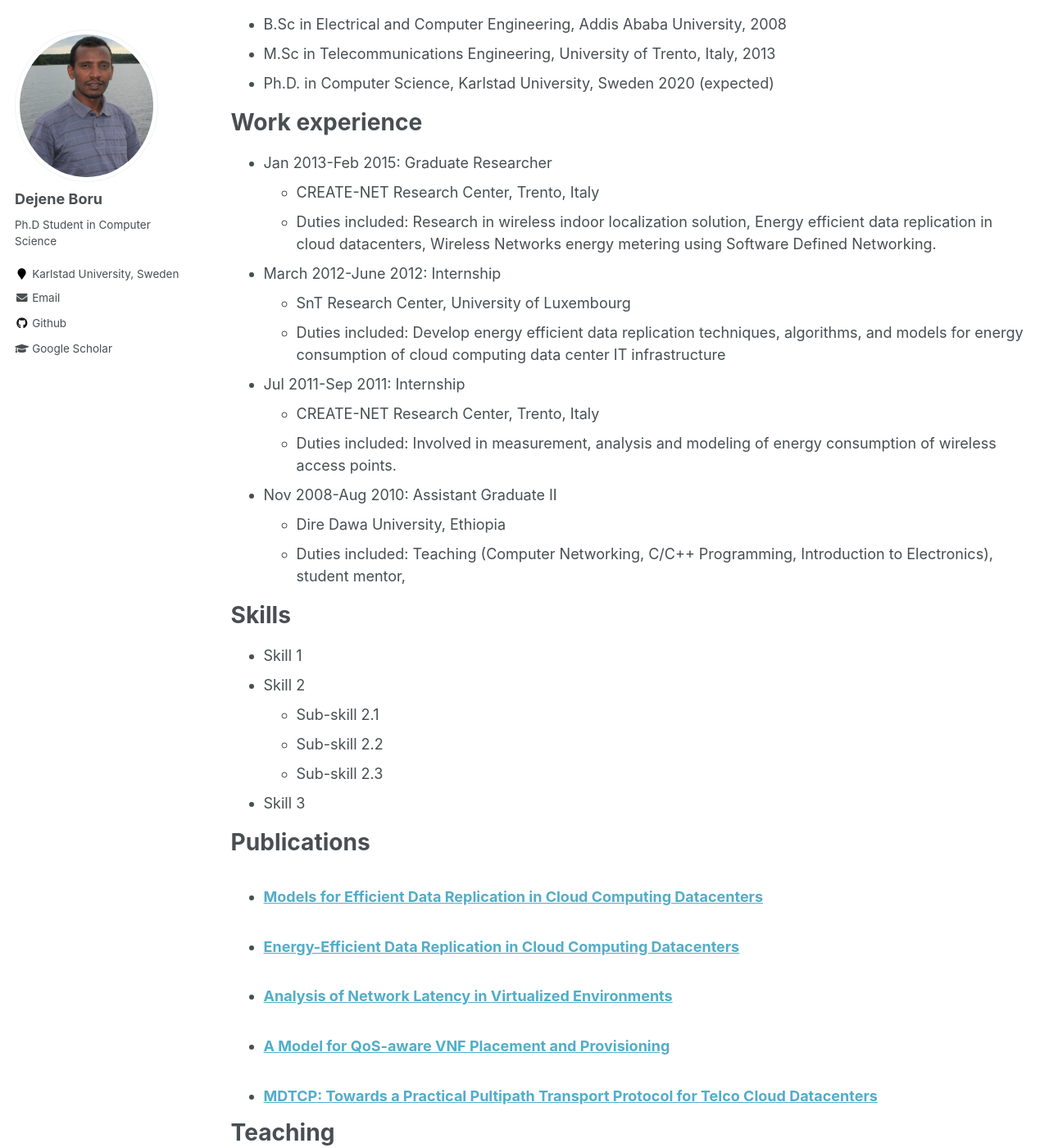
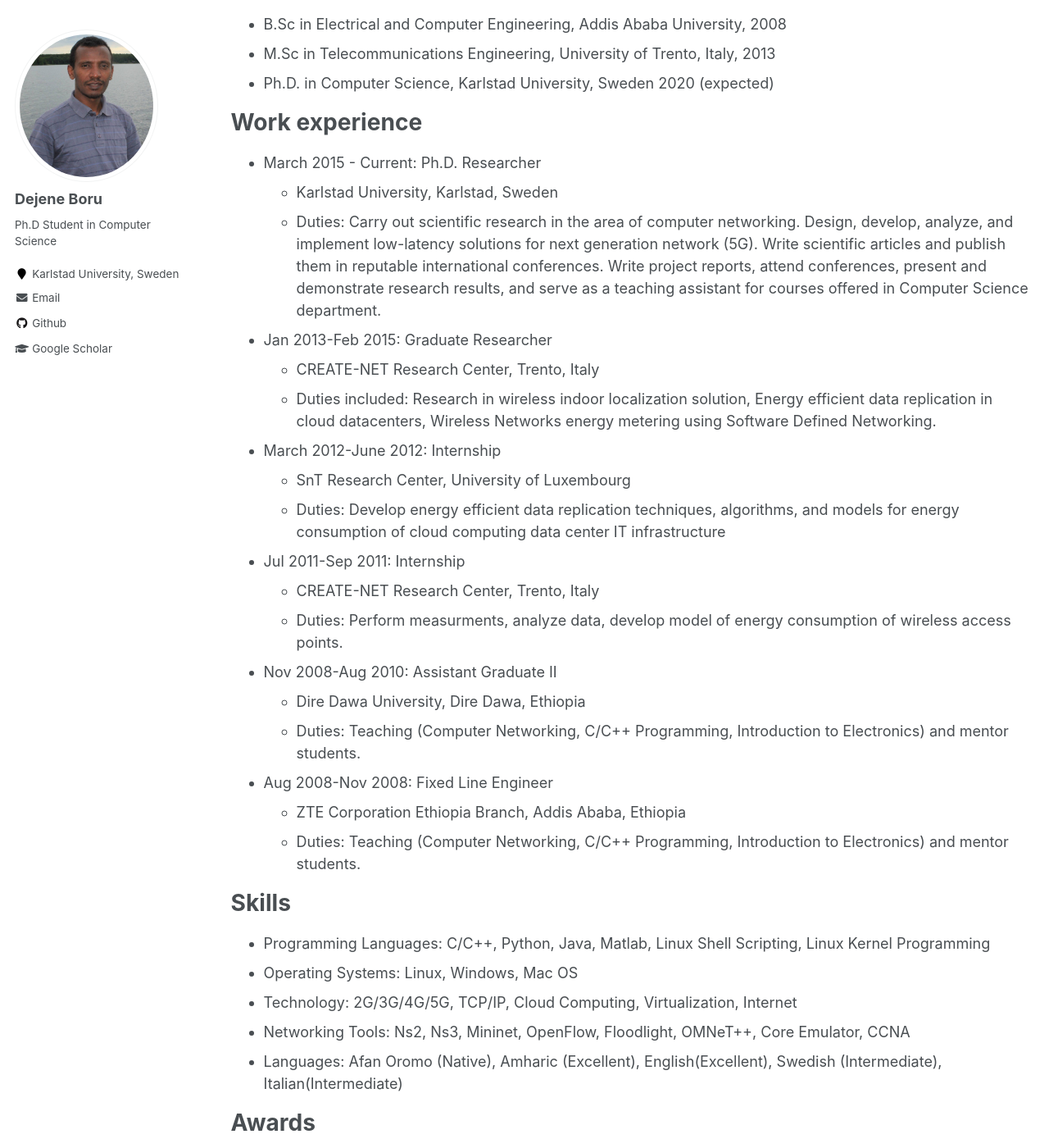
Before and after one commit to dejeneboru/dejeneboru.github.io, a Jekyll site: the page built from _pages/cv.md, in a window 1280 px wide and 1400 px high, scrolled down 196 px. Shown: the whole window at 82% size. Built offline with Jekyll 4.4.1, drawn with Linux system fonts in a browser that asks for light colours; some of the changed text lies outside the part shown.

Commit message:
update cv

```diff
--- a/_pages/cv.md
+++ b/_pages/cv.md
@@ -17,34 +17,45 @@ Education
 
 Work experience
 ======
+* March 2015 - Current: Ph.D. Researcher
+  * Karlstad University, Karlstad, Sweden
+  * Duties: Carry out scientific research in the area of computer networking. Design, develop, analyze, and implement low-latency solutions for next generation network (5G). Write scientific articles and publish them in reputable international conferences. Write project reports, attend conferences, present and demonstrate research results, and serve as a teaching assistant for courses offered in Computer Science department.
+
 * Jan 2013-Feb 2015: Graduate Researcher
   * CREATE-NET Research Center, Trento, Italy
   * Duties included: Research in wireless indoor localization solution, Energy efficient data replication in cloud datacenters, Wireless Networks energy metering using Software Defined Networking.
 
 * March 2012-June 2012: Internship
   * SnT Research Center, University of Luxembourg
-  * Duties included: Develop energy efficient data replication techniques, algorithms, and models for energy
+  * Duties: Develop energy efficient data replication techniques, algorithms, and models for energy
 consumption of cloud computing data center IT infrastructure
-
 
 * Jul 2011-Sep 2011: Internship
   * CREATE-NET Research Center, Trento, Italy
-  * Duties included: Involved in measurement, analysis and modeling of energy consumption of wireless access points.
+  * Duties: Perform measurments, analyze data, develop model of energy consumption of wireless access points.
 
 * Nov 2008-Aug 2010: Assistant Graduate II
-  * Dire Dawa University, Ethiopia
-  * Duties included: Teaching (Computer Networking, C/C++ Programming, Introduction to Electronics), student mentor,
+  * Dire Dawa University, Dire Dawa, Ethiopia
+  * Duties: Teaching (Computer Networking, C/C++ Programming, Introduction to Electronics) and mentor students.
 
+* Aug 2008-Nov 2008: Fixed Line Engineer
+  * ZTE Corporation Ethiopia Branch, Addis Ababa, Ethiopia
+  * Duties: Teaching (Computer Networking, C/C++ Programming, Introduction to Electronics) and mentor students.
 
 
 Skills
 ======
-* Skill 1
-* Skill 2
-  * Sub-skill 2.1
-  * Sub-skill 2.2
-  * Sub-skill 2.3
-* Skill 3
+* Programming Languages: C/C++, Python, Java, Matlab, Linux Shell Scripting, Linux Kernel Programming
+* Operating Systems: Linux, Windows, Mac OS
+* Technology: 2G/3G/4G/5G, TCP/IP, Cloud Computing, Virtualization, Internet
+* Networking Tools: Ns2, Ns3, Mininet, OpenFlow, Floodlight, OMNeT++, Core Emulator, CCNA
+* Languages: Afan Oromo (Native), Amharic (Excellent), English(Excellent), Swedish (Intermediate), Italian(Intermediate)
+
+Awards
+======
+* Best Paper Award: Network of the Future, 2018
+* University of Trento Merit Award (2013)-givent to outstanding students at the end of their study.
+* Turkish International Cooperation scholarship award for outstanding students of Addis Ababa University
 
 Publications
 ======
@@ -53,7 +64,6 @@ Publications
   {% endfor %}</ul>
 
 
-
 Teaching
 ======
   <ul>{% for post in site.teaching %}
```
